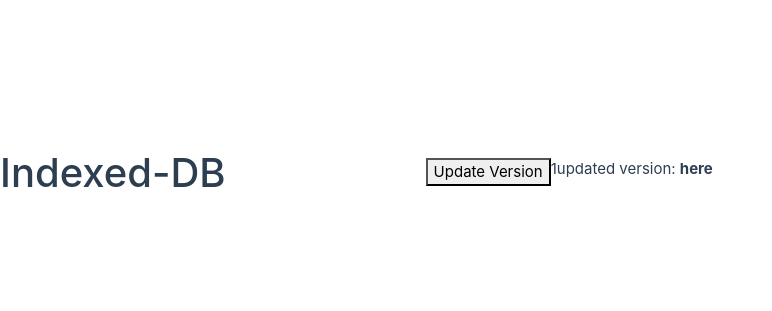
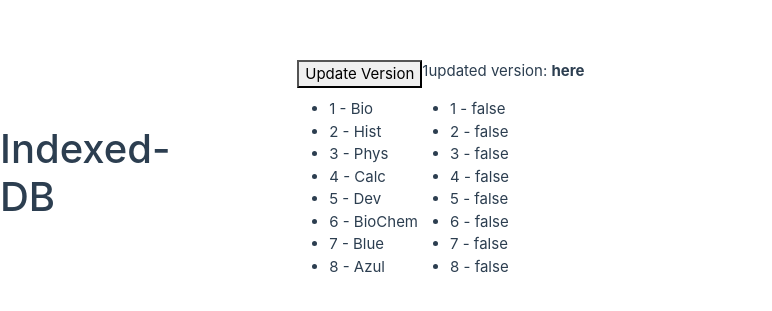
Before and after one commit to IanMordaunt/FrontEnd_Intern, a Vue app: page / in a window 1280 px wide. Shown: the part 223-534 px from the top of the page, without its empty margins (0-772 px from the left). Built offline with nearby package versions, Linux system fonts and the light colour scheme; data requests are answered from the project's data file.

Commit message:
add axios, fetch data from file, create selection list

```diff
--- a/db.json
+++ b/db.json
@@ -42,4 +42,3 @@
 }
 ]
 }
-}
--- a/package.json
+++ b/package.json
@@ -9,6 +9,7 @@
     "api": "json-server db.json -p 5555"
   },
   "dependencies": {
+    "axios": "^0.27.2",
     "json-server": "^0.17.0",
     "localbase": "^0.7.5",
     "vue": "^3.2.36"
--- a/src/components/Parent.vue
+++ b/src/components/Parent.vue
@@ -1,10 +1,11 @@
 <script>
-import json from "../db.json";
+import axios from "axios"
 
 export default {
   data() {
     return {
       myJson: {},
+      selection: [],
       version: 0,
       changedLocation: 'nowhere'
     };
@@ -31,11 +32,31 @@
       console.log('get version', data)
 
       return data?.version
+    },
+
+    async fetchData(){
+      try{
+        const res = await axios.get('http://localhost:5555/data')
+        console.log('response', res.data)
+        this.myJson = res.data
+      } catch (e) {
+        console.log('error', e)
+      }
+    },
+
+    createSelectionObject(){
+      this.selection = this.myJson.map((item) => {
+        return {id: item.id, selected: false}
+      })
     }
   },
 
-  mounted() {
-    this.myJson = JSON.parse(JSON.stringify(json))
+  async mounted() {
+    await this.fetchData()
+
+    this.createSelectionObject()
+
+
     if(this.getVersion() == null){
       this.updateVersion()
     }
@@ -60,16 +81,16 @@
   {{version}}
 
   <p>updated version: <strong>{{this.changedLocation}}</strong></p>
-<!--  <div>-->
-<!--    <ul>-->
-<!--      <li v-for="(user, index) in users" :key="index">{{ user }}</li>-->
-<!--    </ul>-->
-<!--  </div>-->
+  <div>
+    <ul>
+      <li v-for="(item, index) in myJson" :key="index">{{item.id}} - {{ item.text }}</li>
+    </ul>
+  </div>
 
-<!--  <div>-->
-<!--    &lt;!&ndash; Added on-change event for change in JSON. &ndash;&gt;-->
-<!--    <div v-for="(data, index) in myJson" :key="index">-->
-<!--      <p>{{ data }}</p>-->
-<!--    </div>-->
-<!--  </div>-->
+  <div>
+    <ul>
+      <li v-for="(item, index) in selection" :key="index">{{item.id}} - {{ item.selected }}</li>
+    </ul>
+  </div>
+
 </template>
```
Also changed, not shown: 1 other file (tests, documents, lock files or other folders).
